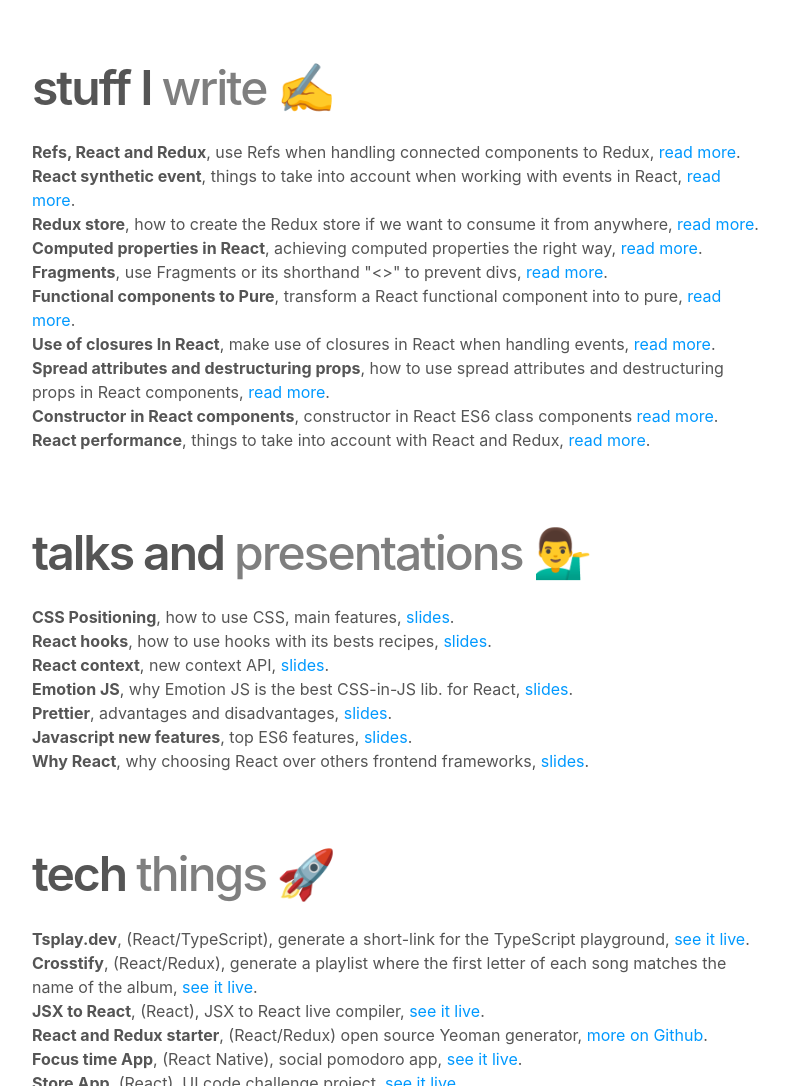
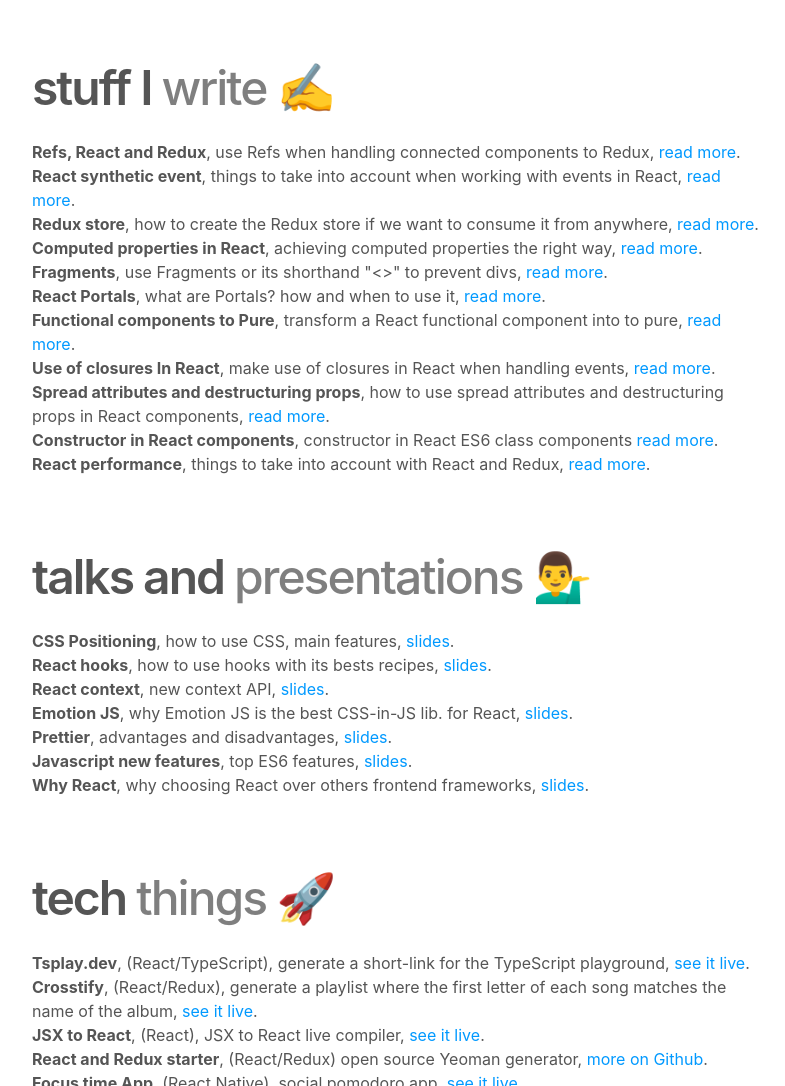
Before and after one commit to jonidelv/personal-website-3, a website: page index.html in a window 1280 px wide. Shown: the part 797-1883 px from the top of the page, without its empty margins (240-1025 px from the left). Drawn offline with Linux system fonts and the light colour scheme.

Commit message:
new article

```diff
--- a/index.html
+++ b/index.html
@@ -114,6 +114,9 @@
 
         <strong>Fragments</strong>, use Fragments or its shorthand "<>" to prevent divs,
         <a href="https://gist.github.com/jonidelv/412099262721f9cee086228611f13bf8" target="_blank" rel="noopener noreferrer">read more</a>. <br />
+
+        <strong>React Portals</strong>, what are Portals? how and when to use it,
+        <a href="https://gist.github.com/jonidelv/ec20fce593c2039da7392970d8a47162" target="_blank" rel="noopener noreferrer">read more</a>. <br />
 
         <strong>Functional components to Pure</strong>, transform a React functional component into to pure,
         <a href="https://gist.github.com/jonidelv/bdfc2b2a7808c77fcdcca68417c58675" target="_blank" rel="noopener noreferrer">read more</a>. <br />
```
